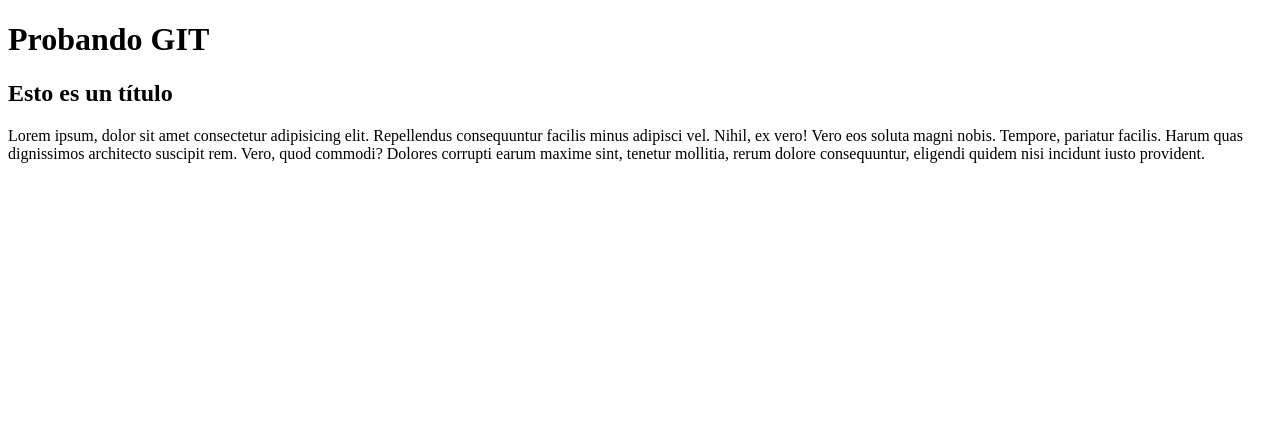
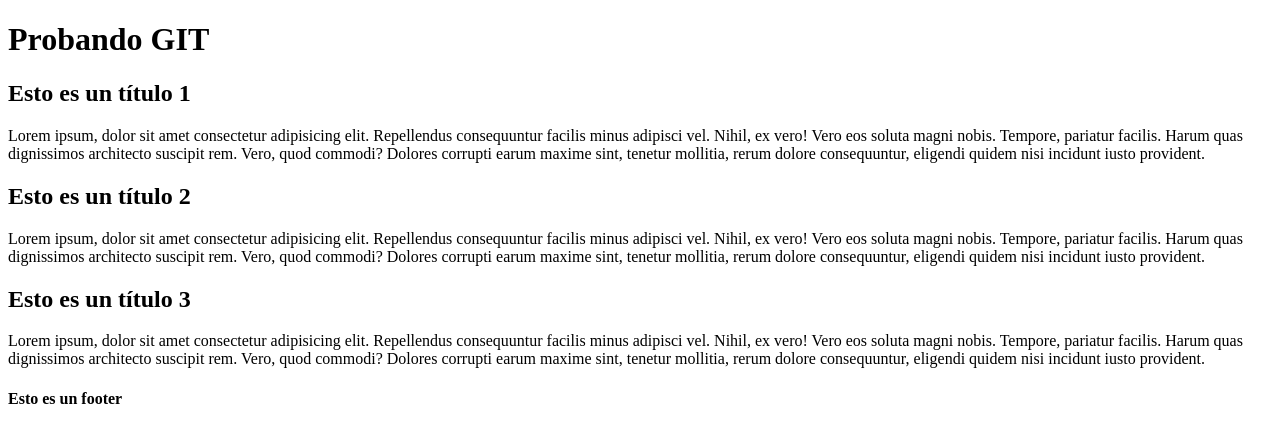
Before and after one commit to GasparOjeda/pruebagithub, a plain HTML site: page index.html in a window 1280 px wide. Drawn offline with Linux system fonts and the light colour scheme.

Commit message:
agergado footer

```diff
--- a/index.html
+++ b/index.html
@@ -14,13 +14,32 @@
         <main>
             <div>
                 <h2>
-                    Esto es un título
+                    Esto es un título 1
                 </h2>
                 <p>
                     Lorem ipsum, dolor sit amet consectetur adipisicing elit. Repellendus consequuntur facilis minus adipisci vel. Nihil, ex vero! Vero eos soluta magni nobis. Tempore, pariatur facilis. Harum quas dignissimos architecto suscipit rem. Vero, quod commodi? Dolores corrupti earum maxime sint, tenetur mollitia, rerum dolore consequuntur, eligendi quidem nisi incidunt iusto provident.
                 </p>
             </div>
+            <div>
+                <h2>
+                    Esto es un título 2
+                </h2>
+                <p>
+                    Lorem ipsum, dolor sit amet consectetur adipisicing elit. Repellendus consequuntur facilis minus adipisci vel. Nihil, ex vero! Vero eos soluta magni nobis. Tempore, pariatur facilis. Harum quas dignissimos architecto suscipit rem. Vero, quod commodi? Dolores corrupti earum maxime sint, tenetur mollitia, rerum dolore consequuntur, eligendi quidem nisi incidunt iusto provident.
+                </p>
+            </div>
+            <div><h2>
+                Esto es un título 3
+            </h2>
+            <p>
+                Lorem ipsum, dolor sit amet consectetur adipisicing elit. Repellendus consequuntur facilis minus adipisci vel. Nihil, ex vero! Vero eos soluta magni nobis. Tempore, pariatur facilis. Harum quas dignissimos architecto suscipit rem. Vero, quod commodi? Dolores corrupti earum maxime sint, tenetur mollitia, rerum dolore consequuntur, eligendi quidem nisi incidunt iusto provident.
+            </p></div>
         </main>
+        <footer>
+            <h4>
+                Esto es un footer
+            </h4>
+        </footer>
     </header>
 </body>
 </html>
```
